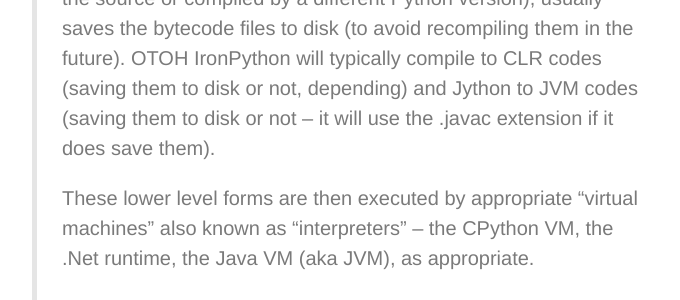
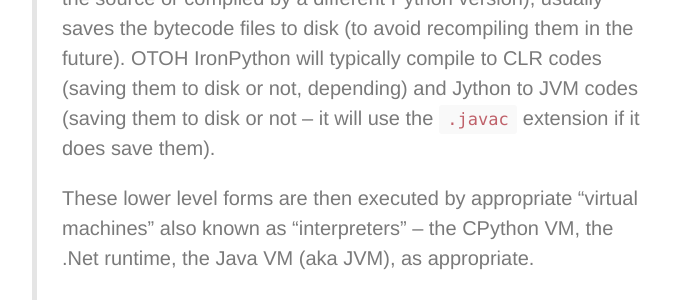
Before and after one commit to mrdanbrooks/mrdanbrooks.github.io, a Jekyll site: the page built from _posts/2014-09-29-interpreted-languages.md, in a window 1280 px wide and 900 px high, scrolled down 1689 px. Shown: the part 393-693 px from the top of the window, without its empty margins (248-928 px from the left). Built offline with Jekyll 4.4.1, drawn with Linux system fonts in a browser that asks for light colours; Markdown is read by kramdown in place of the engine named in the settings; some of the changed text lies outside the part shown.

Commit message:
more edits to implementation

```diff
--- a/_posts/2014-09-29-interpreted-languages.md
+++ b/_posts/2014-09-29-interpreted-languages.md
@@ -25,7 +25,7 @@
 >
 > The classical implementation, CPython, is often called just "Python" for short -- but it's just one of several production-quality implementations, side by side with Microsoft's IronPython (which compiles to CLR codes, i.e., ".NET"), Jython (which compiles to JVM codes), PyPy (which is written in Python itself and can compile to a huge variety of "back-end" forms including "just-in-time" generated machine language). They're all Python (=="implementations of the Python language") just like many superficially different book objects can all be Bibles (=="copies of The Bible").
 >
-> If you're interested in CPython specifically: it compiles the source files into a Python-specific lower-level form (known as "bytecode"), does so automatically when needed (when there is no bytecode file corresponding to a source file, or the bytecode file is older than the source or compiled by a different Python version), usually saves the bytecode files to disk (to avoid recompiling them in the future). OTOH IronPython will typically compile to CLR codes (saving them to disk or not, depending) and Jython to JVM codes (saving them to disk or not -- it will use the .javac extension if it does save them).
+> If you're interested in CPython specifically: it compiles the source files into a Python-specific lower-level form (known as "bytecode"), does so automatically when needed (when there is no bytecode file corresponding to a source file, or the bytecode file is older than the source or compiled by a different Python version), usually saves the bytecode files to disk (to avoid recompiling them in the future). OTOH IronPython will typically compile to CLR codes (saving them to disk or not, depending) and Jython to JVM codes (saving them to disk or not -- it will use the ``.javac`` extension if it does save them).
 >
 > These lower level forms are then executed by appropriate "virtual machines" also known as "interpreters" -- the CPython VM, the .Net runtime, the Java VM (aka JVM), as appropriate.
 >
```
